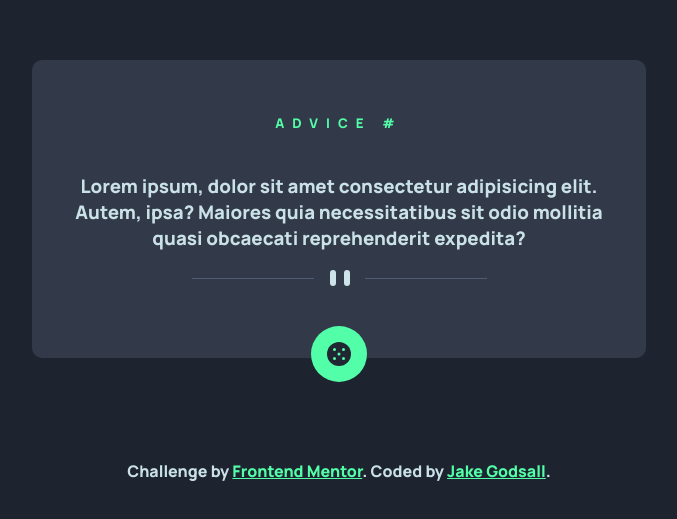
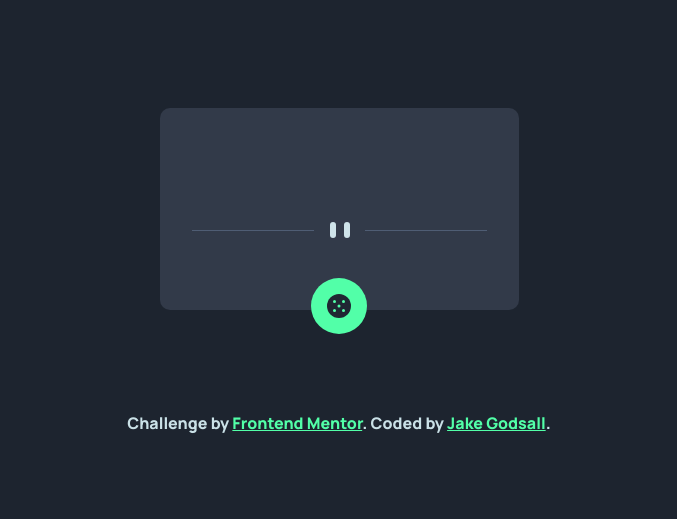
Before and after one commit to jakegodsall/fm-advice-generator, a plain HTML site: page index.html in a window 1280 px wide. Shown: the part 137-656 px from the top of the page, without its empty margins (301-978 px from the left). Drawn offline with Linux system fonts and the light colour scheme; no server answers.

Commit message:
removed lorem ipsum from the card before pressing button

```diff
--- a/index.html
+++ b/index.html
@@ -14,11 +14,8 @@
     </head>
     <body>
         <div class="advice__card">
-            <h5 class="advice__number" id="advice-id">Advice #</h5>
-            <h3 class="advice__main-text" id="advice-content">
-                Lorem ipsum, dolor sit amet consectetur adipisicing elit. Autem, ipsa? Maiores quia
-                necessitatibus sit odio mollitia quasi obcaecati reprehenderit expedita?
-            </h3>
+            <h5 class="advice__number" id="advice-id"></h5>
+            <h3 class="advice__main-text" id="advice-content"></h3>
             <img class="advice__divider" src="images/pattern-divider-mobile.svg" alt="divider" />
             <img class="advice__die" id="btn" src="images/icon-dice.svg" alt="Dice" />
         </div>
--- a/js/script.js
+++ b/js/script.js
@@ -4,7 +4,7 @@ const api = 'https://api.adviceslip.com/advice';
 const idContainer = document.getElementById('advice-id');
 const adviceContainer = document.getElementById('advice-content');
 
-btn.addEventListener('click', () => {
+const getAdvice = () => {
     const xhr = new XMLHttpRequest();
 
     xhr.open('GET', api, true);
@@ -21,4 +21,8 @@ btn.addEventListener('click', () => {
     };
 
     xhr.send();
-});
+};
+
+getAdvice();
+
+btn.addEventListener('click', getAdvice);
```
